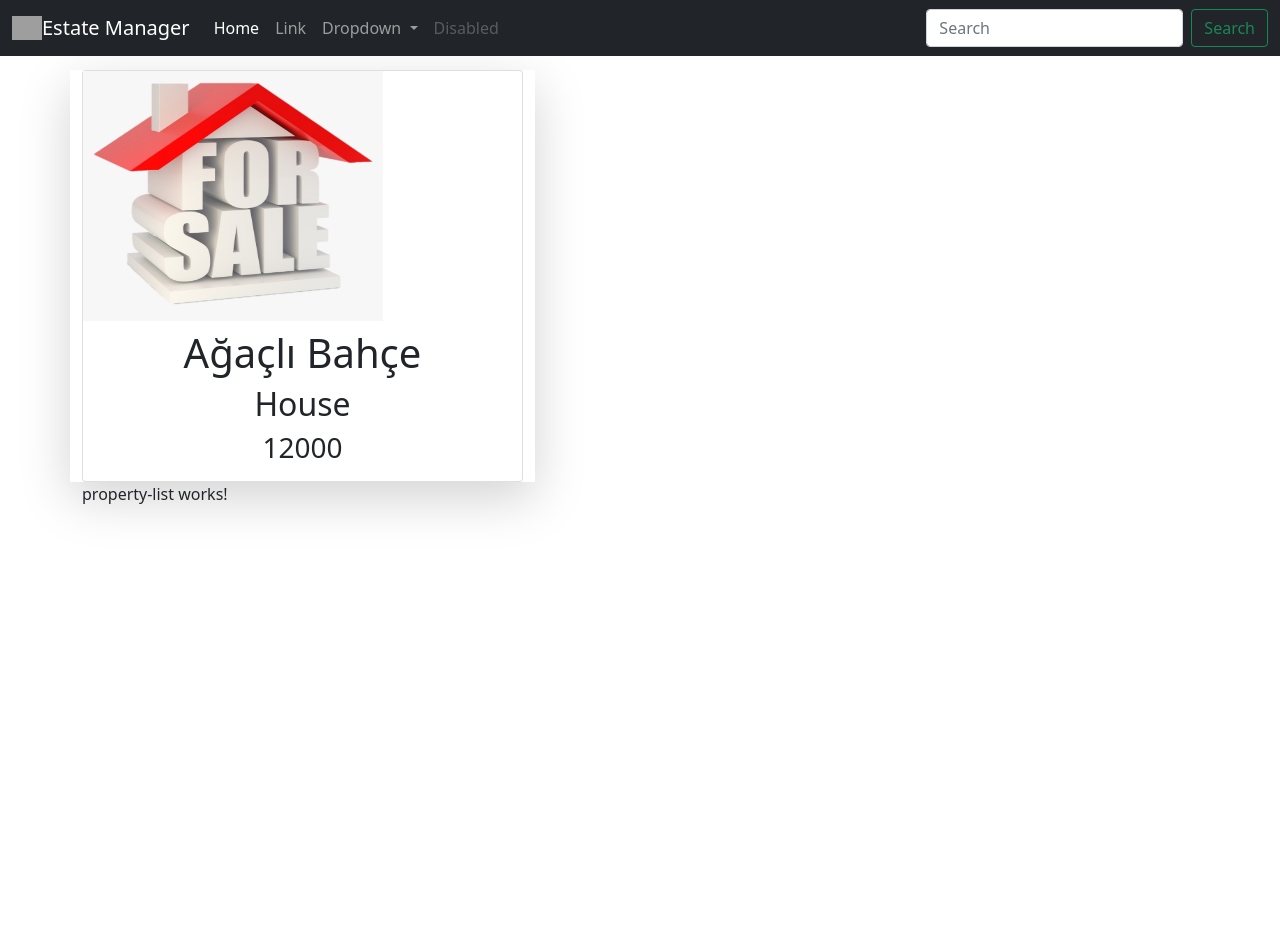
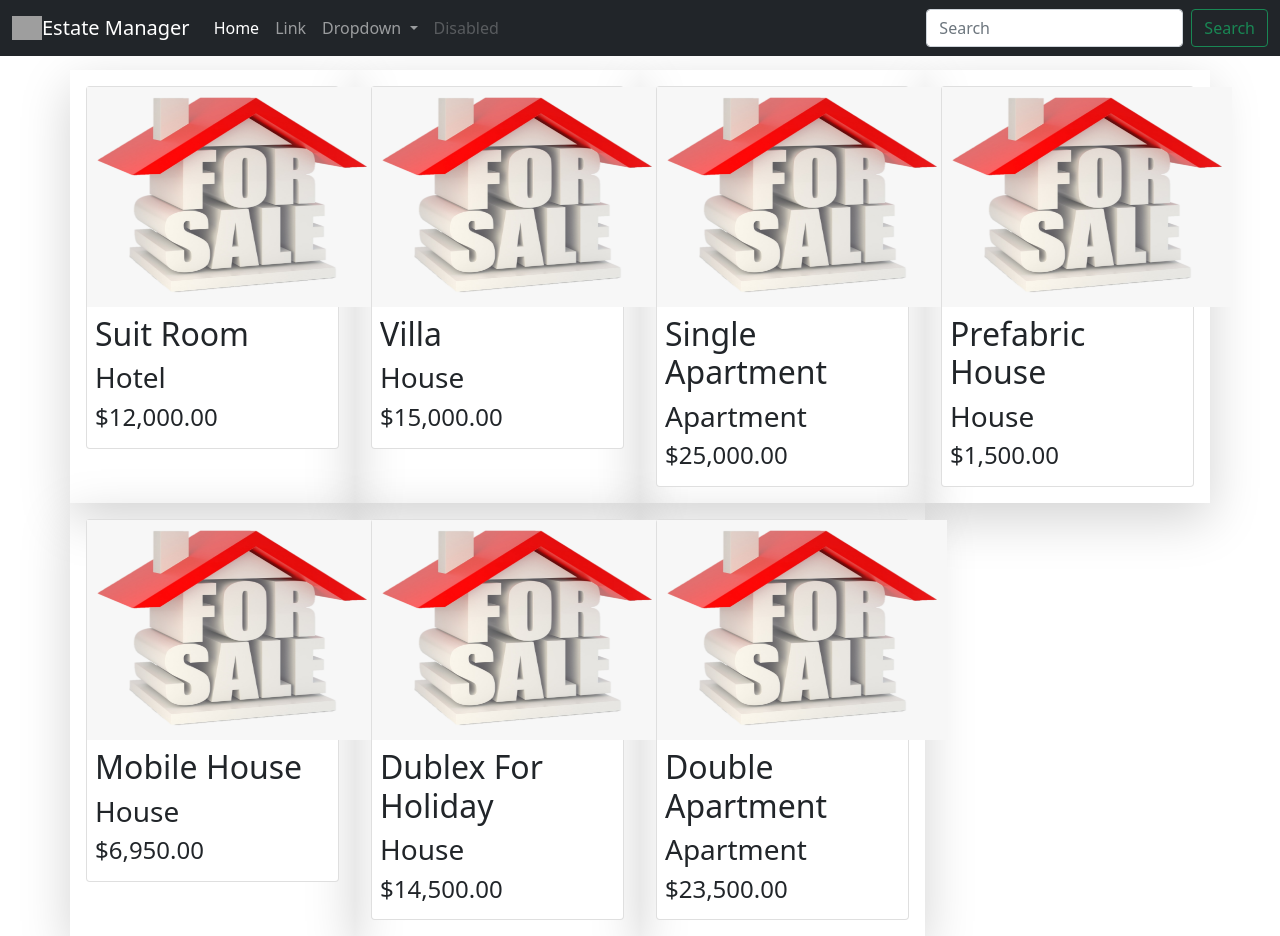
Before and after one commit to henimex/EstateManagment, an Angular app: page / in a window 1280 px wide. Before the commit the page ends 800 px from the top, so only its background shows below. Built offline with nearby package versions, Linux system fonts and the light colour scheme; grey boxes are pictures that could not be loaded.

Commit message:
Input First Example

```diff
--- a/src/app/app.component.html
+++ b/src/app/app.component.html
@@ -1,5 +1,4 @@
 <app-nav-bar></app-nav-bar>
 <div class="container" style="margin-top: 70px;">
-  <app-property-card></app-property-card>
   <app-property-list></app-property-list>
 </div>
--- a/src/app/app.module.ts
+++ b/src/app/app.module.ts
@@ -3,7 +3,7 @@ import { BrowserModule } from '@angular/platform-browser';
 
 import { AppRoutingModule } from './app-routing.module';
 import { AppComponent } from './app.component';
-import { PropertyCardComponent } from './property/property-card/property-card/property-card.component';
+import { PropertyCardComponent } from './property/property-card/property-card.component';
 import { PropertyListComponent } from './property/property-list/property-list.component';
 import { NavBarComponent } from './nav-bar/nav-bar.component';
 
--- a/src/app/property/property-card/property-card/property-card.component.css
+++ b/src/app/property/property-card/property-card.component.css
@@ -2,6 +2,6 @@ h1 {
   font-weight: normal;
 }
 .propImage{
-  height: 250px;
-  width: 300px;
+  height: 220px;
+  width: 290px;
 }
--- /dev/null
+++ b/src/app/property/property-card/property-card.component.html
@@ -0,0 +1,10 @@
+<div class="card">
+  <img class="propImage" src="assets/images/forSale_default.png" alt="">
+  <div class="card-body p-2">
+    <h2>{{property.Name}}</h2>
+    <h3>{{property.Type }}</h3>
+    <h4>{{property.Price | currency}}</h4>
+  </div>
+</div>
+
+<!-- https://www.youtube.com/watch?v=gj6f-asv3wM&list=PL_NVFNExoAxclqXo9fLAeP0G2Qp56Fu8C&index=6&ab_channel=StudyMash -->
--- /dev/null
+++ b/src/app/property/property-card/property-card.component.ts
@@ -0,0 +1,21 @@
+import { Component, Input, OnInit } from '@angular/core';
+
+@Component({
+  selector: 'app-property-card',
+  templateUrl: './property-card.component.html',
+  styleUrls: ['./property-card.component.css'],
+})
+export class PropertyCardComponent implements OnInit {
+  @Input() property: any;
+
+  // Property: any = {
+  //   Id: 1,
+  //   Name: 'Bahçeli Ev',
+  //   Type: 'House',
+  //   Price: 12000,
+  // };
+
+  constructor() {}
+
+  ngOnInit(): void {}
+}
--- a/src/app/property/property-card/property-card/property-card.component.html
+++ /dev/null
@@ -1,15 +0,0 @@
-<body class="text-center">
-  <div class="row col-5">
-    <div class="shadow-lg">
-      <div class="card">
-        <img class="propImage" src="assets/images/forSale_default.png" alt="">
-        <div class="card-body p-2">
-          <h1>{{Property.Name}}</h1>
-          <h2>{{Property.Type}}</h2>
-          <h3>{{Property.Price}}</h3>
-        </div>
-      </div>
-    </div>
-  </div>
-</body>
-<!-- https://www.youtube.com/watch?v=gj6f-asv3wM&list=PL_NVFNExoAxclqXo9fLAeP0G2Qp56Fu8C&index=6&ab_channel=StudyMash -->
--- a/src/app/property/property-card/property-card/property-card.component.ts
+++ /dev/null
@@ -1,22 +0,0 @@
-import { Component, OnInit } from '@angular/core';
-
-@Component({
-  selector: 'app-property-card',
-  templateUrl: './property-card.component.html',
-  styleUrls: ['./property-card.component.css']
-})
-export class PropertyCardComponent implements OnInit {
-
-  Property:any ={
-    "Id":1,
-    "Name":"Ağaçlı Bahçe",
-    "Type": "House",
-    "Price": 12000
-  }
-
-  constructor() { }
-
-  ngOnInit(): void {
-  }
-
-}
--- a/src/app/property/property-list/property-list.component.html
+++ b/src/app/property/property-list/property-list.component.html
@@ -1 +1,5 @@
-<p>property-list works!</p>
+<div class="row">
+  <div *ngFor="let property of Properties" class="shadow-lg col-sm-3 p-3">
+    <app-property-card [property]="property"></app-property-card>
+  </div>
+</div>
--- a/src/app/property/property-list/property-list.component.ts
+++ b/src/app/property/property-list/property-list.component.ts
@@ -3,13 +3,54 @@ import { Component, OnInit } from '@angular/core';
 @Component({
   selector: 'app-property-list',
   templateUrl: './property-list.component.html',
-  styleUrls: ['./property-list.component.css']
+  styleUrls: ['./property-list.component.css'],
 })
 export class PropertyListComponent implements OnInit {
 
-  constructor() { }
-
-  ngOnInit(): void {
-  }
-
+  Properties: Array<any> = [
+    {
+      Id: 1,
+      Name: 'Suit Room',
+      Type: 'Hotel',
+      Price: 12000
+    },
+    {
+      Id: 2,
+      Name: 'Villa',
+      Type: 'House',
+      Price: 15000,
+    },
+    {
+      Id: 3,
+      Name: 'Single Apartment',
+      Type: 'Apartment',
+      Price: 25000,
+    },
+    {
+      Id: 4,
+      Name: 'Prefabric House',
+      Type: 'House',
+      Price: 1500,
+    },
+    {
+      Id: 5,
+      Name: 'Mobile House',
+      Type: 'House',
+      Price: 6950,
+    },
+    {
+      Id: 6,
+      Name: 'Dublex For Holiday',
+      Type: 'House',
+      Price: 14500,
+    },
+    {
+      Id: 7,
+      Name: 'Double Apartment',
+      Type: 'Apartment',
+      Price: 23500,
+    },
+  ];
+  constructor() {}
+  ngOnInit(): void {}
 }
```
